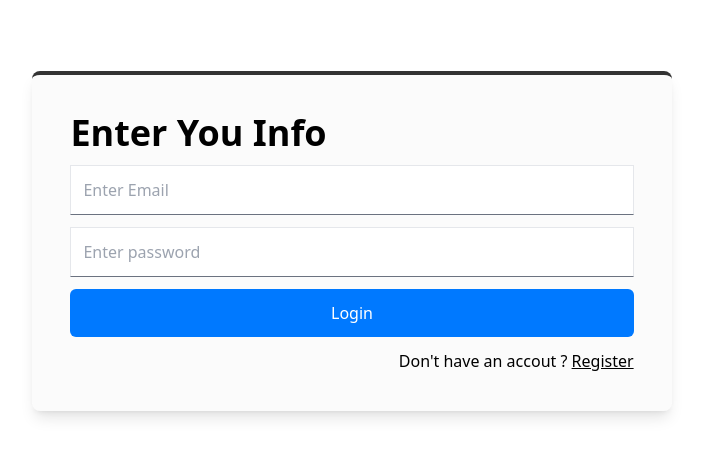
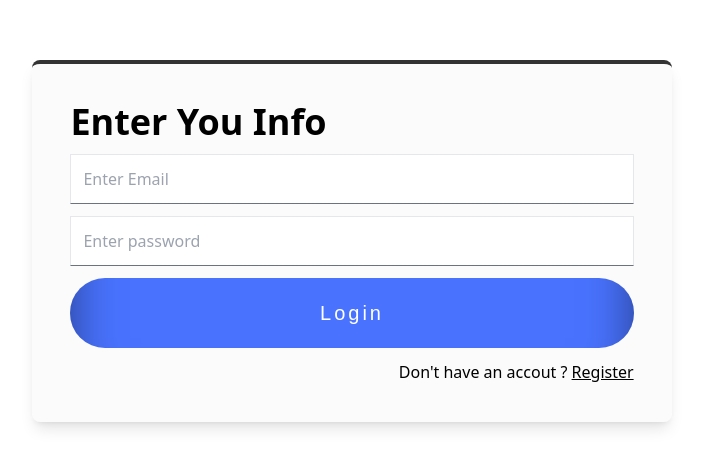
Before and after one commit to mo634/next-auth-login, a Next.js app: page / in a window 1280 px wide. Shown: the part 159-626 px from the top of the page, without its empty margins (288-991 px from the left). Built offline with nearby package versions, Linux system fonts and the light colour scheme; no server answers.

Commit message:
6th  commit

```diff
--- a/app/globals.css
+++ b/app/globals.css
@@ -9,9 +9,9 @@ body {
 	@apply  grid h-screen place-items-center
 }
 
-.main_btn{
+/* .main_btn{
 	@apply bg-[#0079ff] text-white p-3 rounded-md hover:opacity-[0.7] duration-300
-}
+} */
 
 
 /* loader style */
--- a/components/login/Login.jsx
+++ b/components/login/Login.jsx
@@ -68,7 +68,12 @@ const Login = () => {
                         placeholder="Enter password"
                     />
                     {/* register btn or loading sniper */}
-                    {isLoading ? <span className="loader"></span> : <button className="main_btn">Login</button>}
+                    {isLoading ? <span className="loader"></span> :
+                        <a href="#" className="a-liquid">
+                        <button>Login</button>
+                        <div className="liquid"></div>
+                        </a>
+                    }
                 </form>
 
                 {/* err mesg */}
--- a/components/login/style.css
+++ b/components/login/style.css
@@ -2,9 +2,47 @@
 @tailwind components;
 @tailwind utilities;
 
-.login-wrapper{
-    @apply  bg-zinc-300/10 rounded-lg border-t-4 border-[#333] flex flex-col gap-3 shadow-lg p-[3%] w-[50%]
+.login-wrapper {
+	@apply bg-zinc-300/10 rounded-lg border-t-4 border-[#333] flex flex-col gap-3 shadow-lg p-[3%] w-[50%]
 }
-input{
-    @apply p-3 border-b-gray-500 border focus:outline-none
+
+input {
+	@apply p-3 border-b-gray-500 border focus:outline-none focus:placeholder:text-transparent focus:placeholder:duration-[0.5s]
 }
+
+/*  btn style  */
+.a-liquid {
+    margin: auto;
+	width: 100%;
+	position: relative;
+	padding: 20px 50px;
+	display: block;
+	text-decoration: none;
+	text-transform: uppercase;
+	overflow: hidden;
+	border-radius: 40px;
+}
+.a-liquid button {
+	width: 100%;
+	position: relative;
+	color: #fff;
+	font-size: 20px;
+	font-family: Arial;
+	letter-spacing: 3px;
+	z-index: 1;
+}
+
+
+.a-liquid .liquid {
+	width: 100%;
+	position: absolute;
+	top: -80px;
+	left: 0;
+	height: 200px;
+	background: #4973ff;
+	box-shadow: inset 0 0 50px rgba(0, 0, 0, .5);
+	transition: .5s;
+}
+.a-liquid .liquid:hover{
+    opacity: 0.7;;
+}
--- a/components/register-form/RegisterForm.jsx
+++ b/components/register-form/RegisterForm.jsx
@@ -3,7 +3,7 @@
 import Link from "next/link";
 import "../login/style.css";
 import {useState} from "react";
-import { useRouter } from "next/navigation";
+import {useRouter} from "next/navigation";
 const RegisterForm = () => {
     // state
     const [name, setName] = useState("");
@@ -11,7 +11,7 @@ const RegisterForm = () => {
     const [password, setPassword] = useState("");
     const [error, setError] = useState("");
     const [isLoading, setIsLoading] = useState(false);
-    const router=useRouter()
+    const router = useRouter();
     //func
     const handleSubmit = async (e) => {
         e.preventDefault();
@@ -70,7 +70,7 @@ const RegisterForm = () => {
 
                 const form = e.target;
                 form.reset();
-                router.push("/")
+                router.push("/");
             } else {
                 console.log("error while sending info");
             }
@@ -94,7 +94,14 @@ const RegisterForm = () => {
                     <input onChange={(e) => setEmail(e.target.value)} type="email" placeholder="Enter Email" />
                     <input onChange={(e) => setPassword(e.target.value)} type="password" placeholder="Enter password" />
                     {/* register btn or loading sniper */}
-                    {isLoading ?<span className="loader"></span> : <button className="main_btn">Register</button>}
+                    {isLoading ? (
+                        <span className="loader"></span>
+                    ) : (
+                        <a href="#" className="a-liquid">
+                            <button>Register</button>
+                            <div className="liquid"></div>
+                        </a>
+                    )}
                 </form>
 
                 {/* err mesg */}
```
